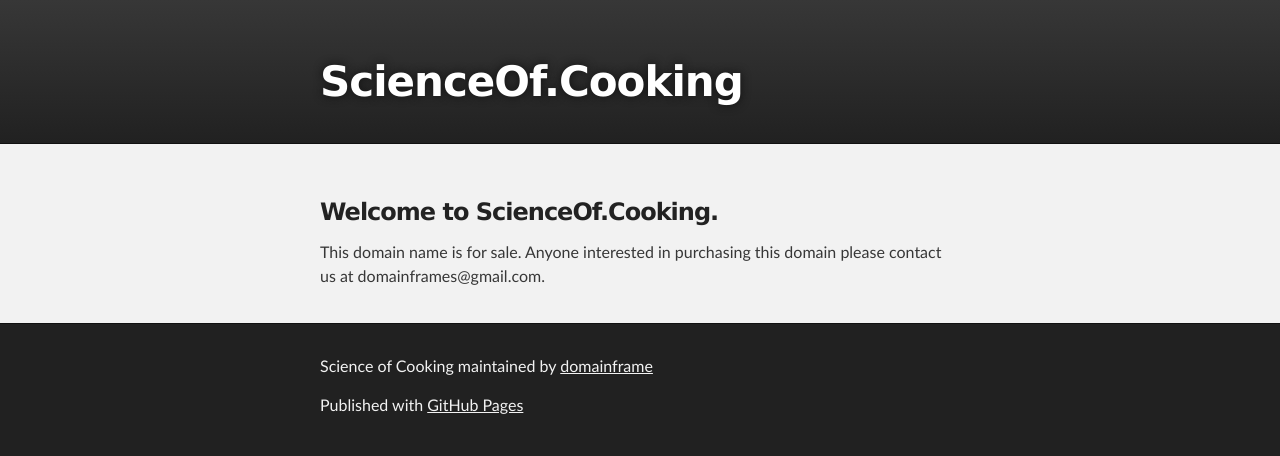
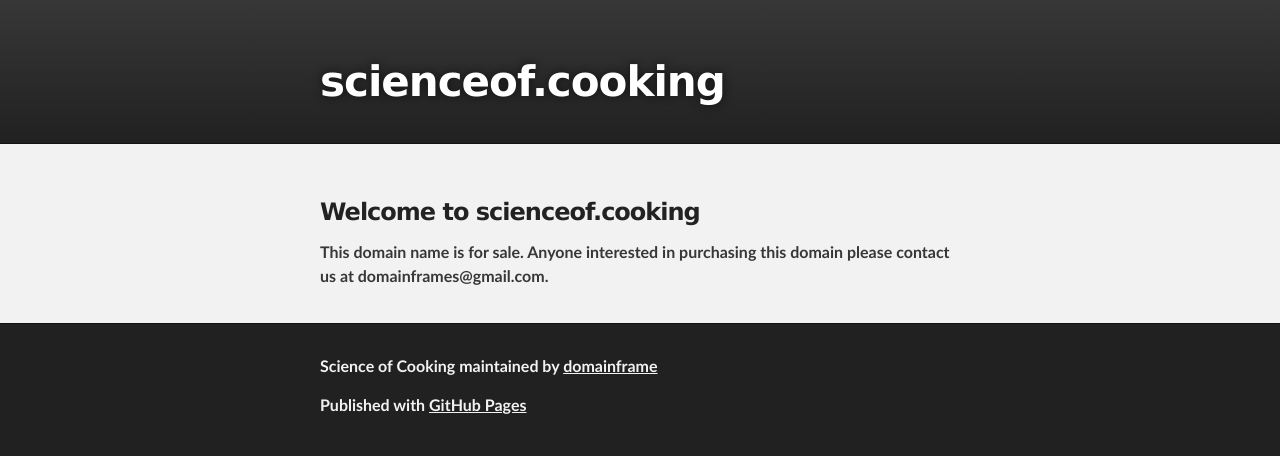
Before and after one commit to domainframe/scienceofcooking, a plain HTML site: page index.html in a window 1280 px wide. Drawn offline with Linux system fonts and the light colour scheme.

Commit message:
Made minor changes.

```diff
--- a/index.html
+++ b/index.html
@@ -16,7 +16,7 @@
     <!-- HEADER -->
     <div id="header_wrap" class="outer">
         <header class="inner">
-          <h1 id="project_title">ScienceOf.Cooking</h1>
+          <h1 id="project_title">scienceof.cooking</h1>
           <!--<h2 id="project_tagline">Quality Web Real Estate</h2>-->
         </header>
     </div>
@@ -25,7 +25,7 @@
     <div id="main_content_wrap" class="outer">
       <section id="main_content" class="inner">
         <h3>
-<a id="welcome-to-github-pages" class="anchor" href="#welcome-to-github-pages" aria-hidden="true"><span class="octicon octicon-link"></span></a>Welcome to ScienceOf.Cooking.</h3>
+<a id="welcome-to-github-pages" class="anchor" href="#welcome-to-github-pages" aria-hidden="true"><span class="octicon octicon-link"></span></a>Welcome to <strong>scienceof.cooking<strong></h3>
         <p>
         This domain name is for sale. Anyone interested in purchasing this domain please contact us at domainframes@gmail.com.
         </p>
```
